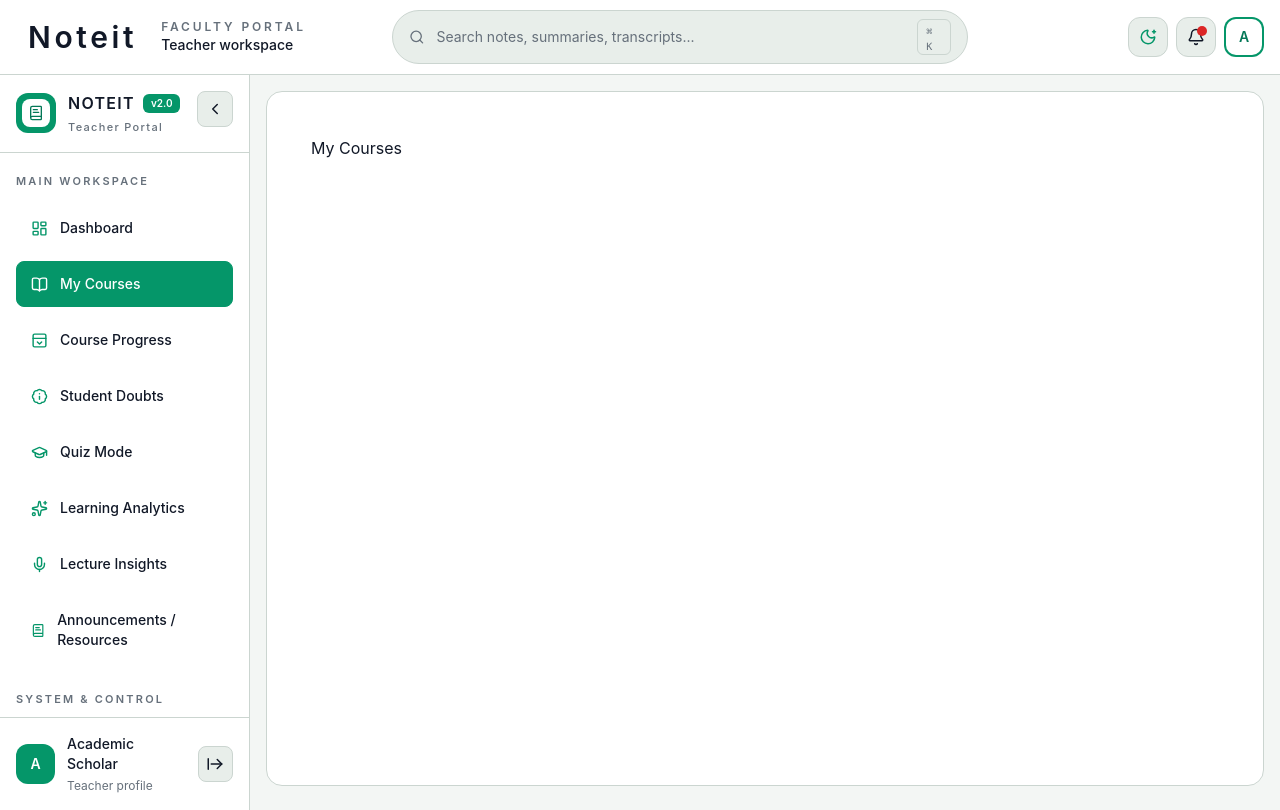
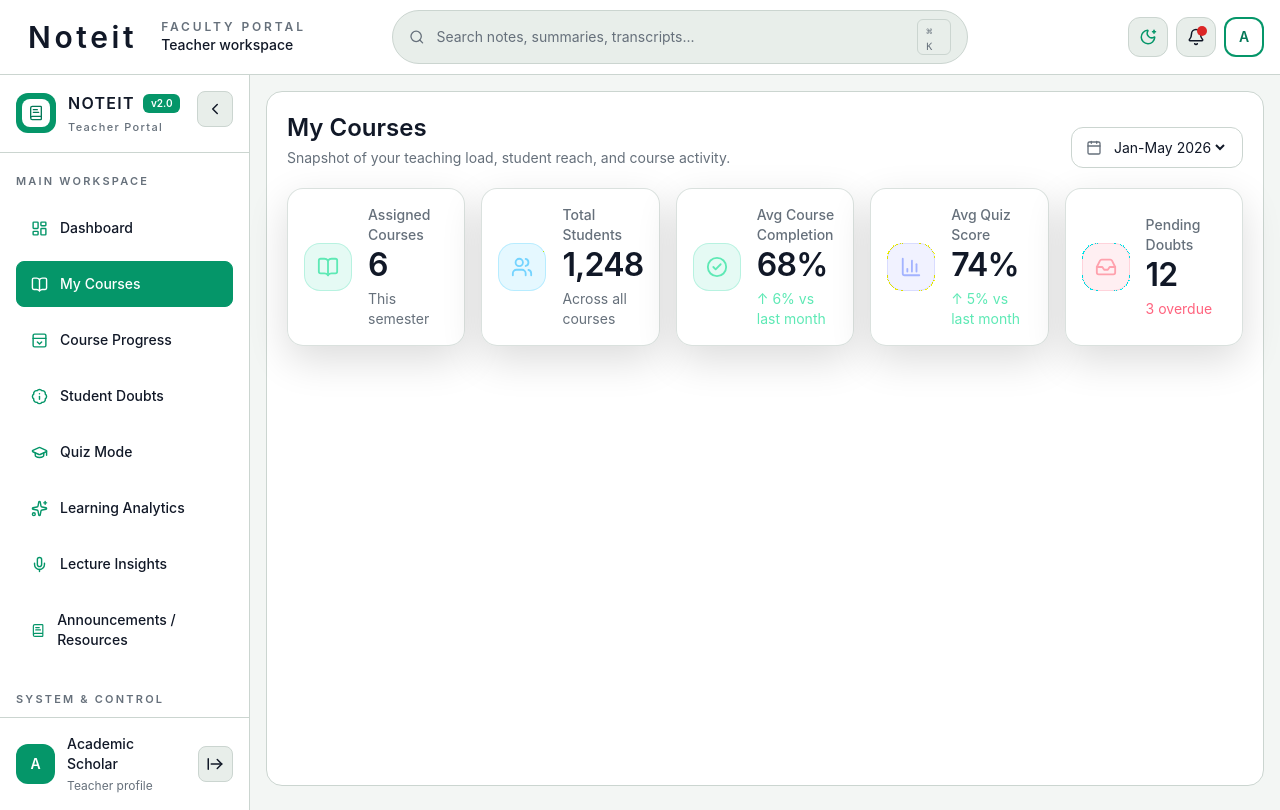
Before and after one commit to Prashant-workhub/teacher-s-portal, a React (Vite) app: page /my-courses in a window 1280 px wide. Built offline with nearby package versions, Linux system fonts and the light colour scheme.

Commit message:
added summary cards for my-course section

```diff
--- /dev/null
+++ b/src/Props/4infocards.tsx
@@ -0,0 +1,39 @@
+import type { ElementType } from "react";
+
+type CourseStatCardProps = {
+  title: string;
+  value: string;
+  subtitle: string;
+  icon: ElementType;
+  iconClassName?: string;
+  valueClassName?: string;
+  subtitleClassName?: string;
+};
+
+const CourseStatCard = ({
+  title,
+  value,
+  subtitle,
+  icon: Icon,
+  iconClassName = "border-cyan-400/20 bg-cyan-400/10 text-cyan-300",
+  valueClassName = "text-[var(--app-text)]",
+  subtitleClassName = "text-[var(--app-muted)]",
+}: CourseStatCardProps) => {
+  return (
+    <article className="flex h-full min-h-[118px] items-center gap-4 rounded-2xl border border-[var(--app-border)]/70 bg-[var(--app-surface)]/95 p-4 shadow-[0_14px_40px_rgba(0,0,0,0.14)] transition-transform duration-200 hover:-translate-y-0.5 hover:border-[var(--app-brand)]/35">
+      <div className={`grid h-12 w-12 place-items-center shrink-0 rounded-2xl border ${iconClassName}`}>
+        <Icon size={22} />
+      </div>
+
+      <div className="min-w-0">
+        <p className="text-sm font-medium text-[var(--app-muted)]">{title}</p>
+        <p className={`mt-1 text-[2rem] font-semibold leading-none tracking-tight ${valueClassName}`}>
+          {value}
+        </p>
+        <p className={`mt-2 text-sm ${subtitleClassName}`}>{subtitle}</p>
+      </div>
+    </article>
+  );
+};
+
+export default CourseStatCard;
--- a/src/components/imports.tsx
+++ b/src/components/imports.tsx
@@ -44,9 +44,11 @@ export {
   PanelTopOpen,
   Search,
   Settings,
+  Calendar,
   Settings2,
   Sparkles,
   SunMedium,
+  Users,
 } from "lucide-react";
 export { ThemeProvider, useTheme } from "./theme/ThemeProvider";
 export { default as Header } from "./header/Header";
@@ -71,6 +73,7 @@ export { default as KpiCard } from "../Props/kpiCard";
 export { default as FacultyPendingDoubtsCard } from "../Props/facultyPendingDoubtsCard";
 export { default as SemesterStudentLoadCard } from "../Props/semesterStudentLoadCard";
 export { default as SubjectProgressBars } from "../Props/progressBar";
+export { default as CourseStatCard } from "../Props/4infocards";
 export { default as Subjects } from "../course db/completion/c_completion";
 export { default as facultyPendingDoubts } from "../course db/faculty-pending-doubts/facultyPendingDoubts";
 export { default as semesterStudentLoad } from "../course db/semester-student-load/semesterStudentLoad";
--- a/src/components/my-courses/MyCourses.tsx
+++ b/src/components/my-courses/MyCourses.tsx
@@ -1,5 +1,107 @@
+import { Calendar, BarChart3, BookOpen, CheckCircle2, Inbox, Users, useState, CourseStatCard } from "../imports";
+
+const semesterOptions = ["Jan-May 2026", "Jun-Aug 2026", "Sep-Dec 2026"];
+
+type CourseStat = {
+  title: string;
+  value: string;
+  subtitle: string;
+  icon: typeof BookOpen;
+  iconClassName?: string;
+  valueClassName?: string;
+  subtitleClassName?: string;
+};
+
+const courseStats: CourseStat[] = [
+  {
+    title: "Assigned Courses",
+    value: "6",
+    subtitle: "This semester",
+    icon: BookOpen,
+    iconClassName: "border-emerald-400/20 bg-emerald-400/10 text-emerald-300",
+  },
+  {
+    title: "Total Students",
+    value: "1,248",
+    subtitle: "Across all courses",
+    icon: Users,
+    iconClassName: "border-sky-400/20 bg-sky-400/10 text-sky-300",
+  },
+  {
+    title: "Avg Course Completion",
+    value: "68%",
+    subtitle: "↑ 6% vs last month",
+    icon: CheckCircle2,
+    iconClassName: "border-emerald-400/20 bg-emerald-400/10 text-emerald-300",
+    valueClassName: "text-[var(--app-text)]",
+    subtitleClassName: "text-emerald-300",
+  },
+  {
+    title: "Avg Quiz Score",
+    value: "74%",
+    subtitle: "↑ 5% vs last month",
+    icon: BarChart3,
+    iconClassName: "border-indigo-400/20 bg-indigo-400/10 text-indigo-300",
+    valueClassName: "text-[var(--app-text)]",
+    subtitleClassName: "text-emerald-300",
+  },
+  {
+    title: "Pending Doubts",
+    value: "12",
+    subtitle: "3 overdue",
+    icon: Inbox,
+    iconClassName: "border-rose-400/20 bg-rose-400/10 text-rose-300",
+    valueClassName: "text-[var(--app-text)]",
+    subtitleClassName: "text-rose-400",
+  },
+] as const;
+
 const MyCourses = () => {
-  return <section className="p-6">My Courses</section>;
+  const [selectedSemester, setSelectedSemester] = useState(semesterOptions[0]);
+
+  return (
+    <section className="space-y-5">
+      <div className="flex flex-col gap-4 lg:flex-row lg:items-end lg:justify-between">
+        <div className="space-y-1">
+          <h1 className="text-2xl font-semibold text-[var(--app-text)]">My Courses</h1>
+          <p className="text-sm text-[var(--app-muted)]">
+            Snapshot of your teaching load, student reach, and course activity.
+          </p>
+        </div>
+
+        <label className="flex items-center gap-2 rounded-xl border border-[var(--app-border)] bg-[var(--app-surface)] px-3.5 py-2.5 text-sm text-[var(--app-muted)]">
+          <Calendar size={16} />
+          <select
+            aria-label="Select semester"
+            className="bg-transparent text-[var(--app-text)] outline-none"
+            value={selectedSemester}
+            onChange={(event) => setSelectedSemester(event.target.value)}
+          >
+            {semesterOptions.map((semester) => (
+              <option key={semester} value={semester}>
+                {semester}
+              </option>
+            ))}
+          </select>
+        </label>
+      </div>
+
+      <div className="grid gap-4 sm:grid-cols-2 xl:grid-cols-5">
+        {courseStats.map((stat) => (
+          <CourseStatCard
+            key={stat.title}
+            icon={stat.icon}
+            iconClassName={stat.iconClassName}
+            subtitle={stat.subtitle}
+            subtitleClassName={stat.subtitleClassName}
+            title={stat.title}
+            value={stat.value}
+            valueClassName={stat.valueClassName}
+          />
+        ))}
+      </div>
+    </section>
+  );
 };
 
 export default MyCourses;
```
